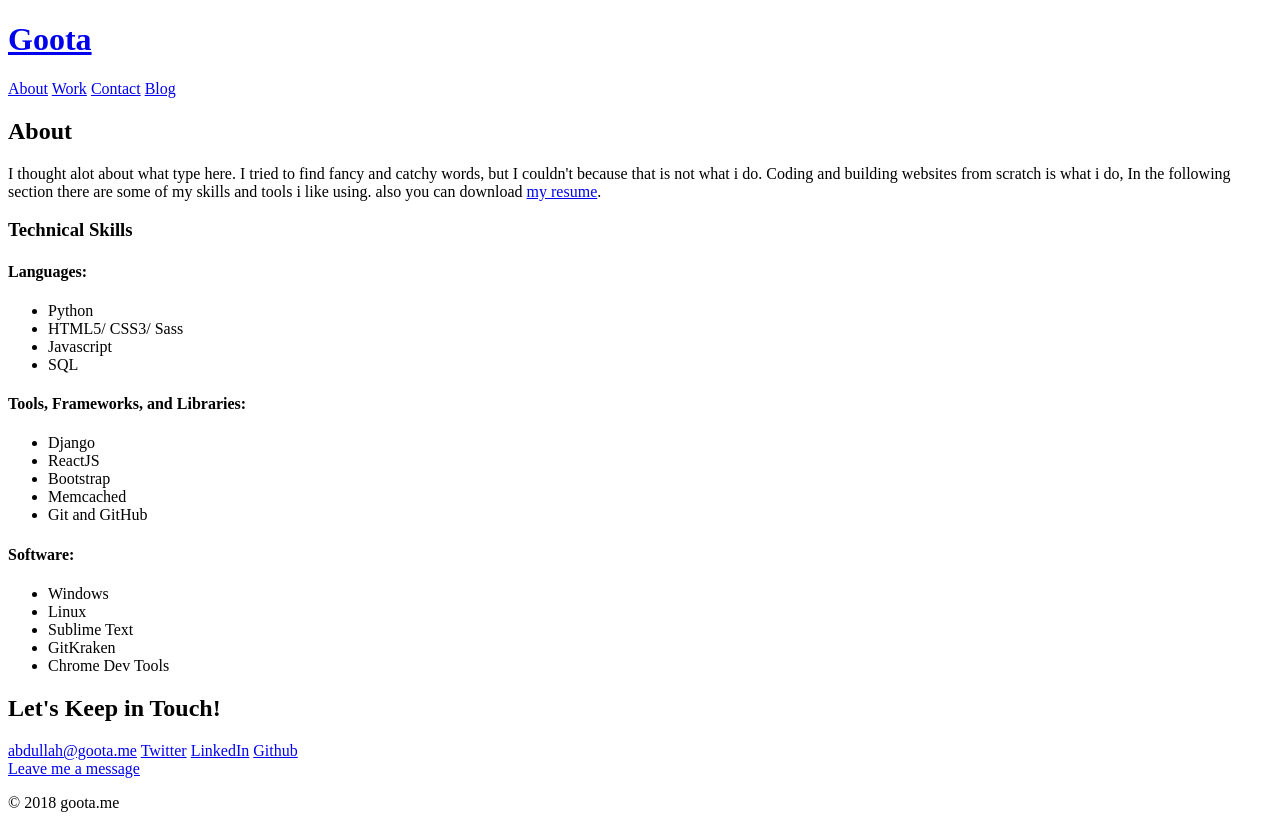
After one commit to gootaa/mysite, a Django app: page /about/ in a window 1280 px wide. The commit adds this page. Run offline with Django 3.2, Linux system fonts and the light colour scheme.

Commit message:
Added home and about views

```diff
--- a/mysite/urls.py
+++ b/mysite/urls.py
@@ -17,8 +17,11 @@ from django.conf.urls import url, include
 from django.contrib import admin
 from django.conf.urls.static import static
 from django.conf import settings
+from django.views.generic import TemplateView
 
 urlpatterns = [
+    url(r'^$', TemplateView.as_view(template_name='home.html'), name='home'),
+    url(r'^about/$', TemplateView.as_view(template_name='about.html'), name='about'),
     url(r'^admin/', admin.site.urls),
     url(r'^markdownx/', include('markdownx.urls')),
     url(r'^blog/', include('blog.urls')),
--- /dev/null
+++ b/templates/about.html
@@ -0,0 +1,42 @@
+{% extends "base.html" %}
+
+{% block title %}About{% endblock %}
+
+{% block content %}
+<h2>About</h2>
+<!--// Intro -->
+<section>
+	<p>
+		I thought alot about what type here. I tried to find fancy and catchy words, but I couldn't because that is not what i do.
+		Coding and building websites from scratch is what i do, In the following section there are some of my skills and tools i like using. also you can download <a href="#">my resume</a>.
+	</p>
+</section>
+
+<!--// Technical Skills -->
+<section>
+	<h3>Technical Skills</h3>
+	<h4>Languages:</h4>
+	<ul>
+		<li>Python</li>
+		<li>HTML5/ CSS3/ Sass</li>
+		<li>Javascript</li>
+		<li>SQL</li>
+	</ul>
+	<h4>Tools, Frameworks, and Libraries:</h4>
+	<ul>
+		<li>Django</li>
+		<li>ReactJS</li>
+		<li>Bootstrap</li>
+		<li>Memcached</li>
+		<li>Git and GitHub</li>
+	</ul>
+	<h4>Software:</h4>
+	<ul>
+		<li>Windows</li>
+		<li>Linux</li>
+		<li>Sublime Text</li>
+		<li>GitKraken</li>
+		<li>Chrome Dev Tools</li>
+	</ul>
+</section>
+{% endblock %}
--- a/templates/base.html
+++ b/templates/base.html
@@ -7,21 +7,24 @@
 	<title>{% block title %}Goota{% endblock %}</title>
 </head>
 <body>
+	{% block header %}
 	<!--// Header -->
 	<header>
-		<h1>Goota</h1>
+		<h1><a href="{% url 'home' %}">Goota</h1>
 
 		<nav>
-			<a href="#">About</a>
-			<a href="#">Work</a>
-			<a href="#">Contact</a>
-			<a href="#">Blog</a>
+			<a href="{% url 'about' %}">About</a>
+			<a href="{% url 'work' %}">Work</a>
+			<a href="{% url 'contact' %}">Contact</a>
+			<a href="{% url 'post_list' %}">Blog</a>
 		</nav>
 	</header>
+	{% endblock %}
 
 	{% block content %}
 	{% endblock %}
 
+	{% block footer %}
 	<!--// Footer -->
 	<footer>
 		<h2>Let's Keep in Touch!</h2>
@@ -31,8 +34,9 @@
             <a href="#" target="_blank">LinkedIn</a>
             <a href="#" target="_blank">Github</a>
 		</div>
-		<a href="#">Leave me a message</a>
+		<a href="{% url 'contact' %}#message-form">Leave me a message</a>
 		<p>&copy; 2018 goota.me</p>
 	</footer>
+	{% endblock %}
 </body>
 </html>
--- a/work/templates/contact.html
+++ b/work/templates/contact.html
@@ -27,7 +27,7 @@
 </section>
 
 <!--// Message Form -->
-<section>
+<section id="message-form">
 	<h3>Leave Me A Message</h3>
 	{% if form.errors %}
 	<p>Please fill the required fields with valid data</p>
```
Also changed, not shown: templates/home.html (added, +14 -0 lines).
